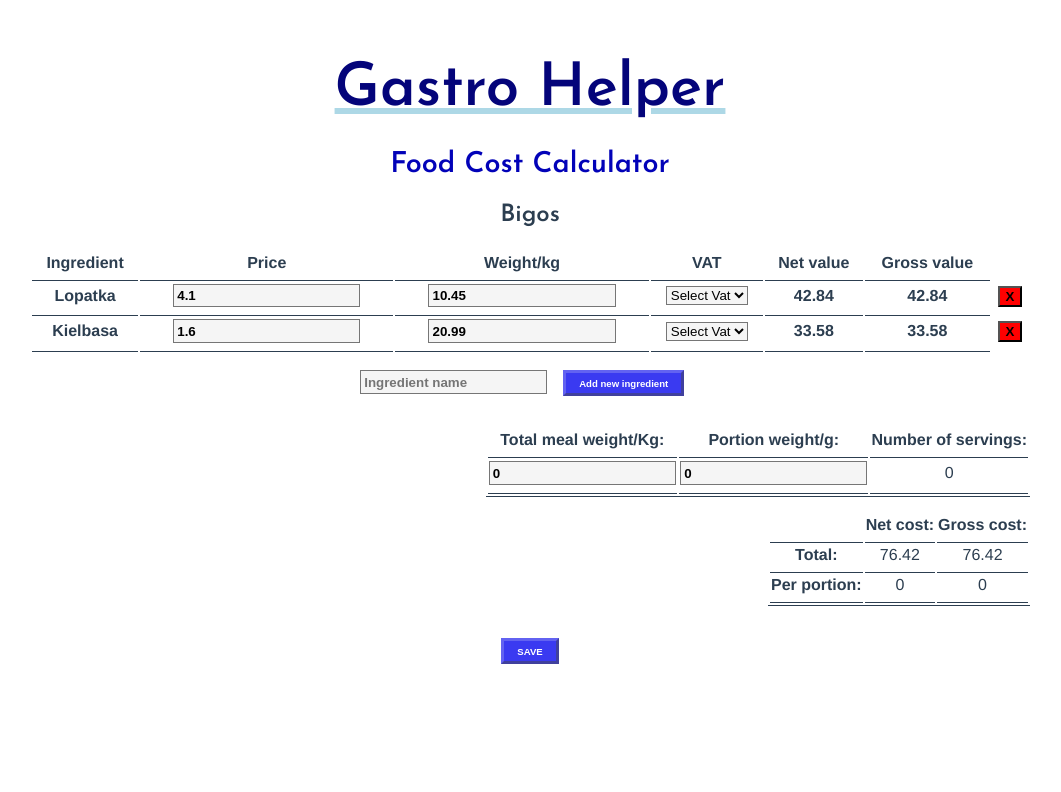
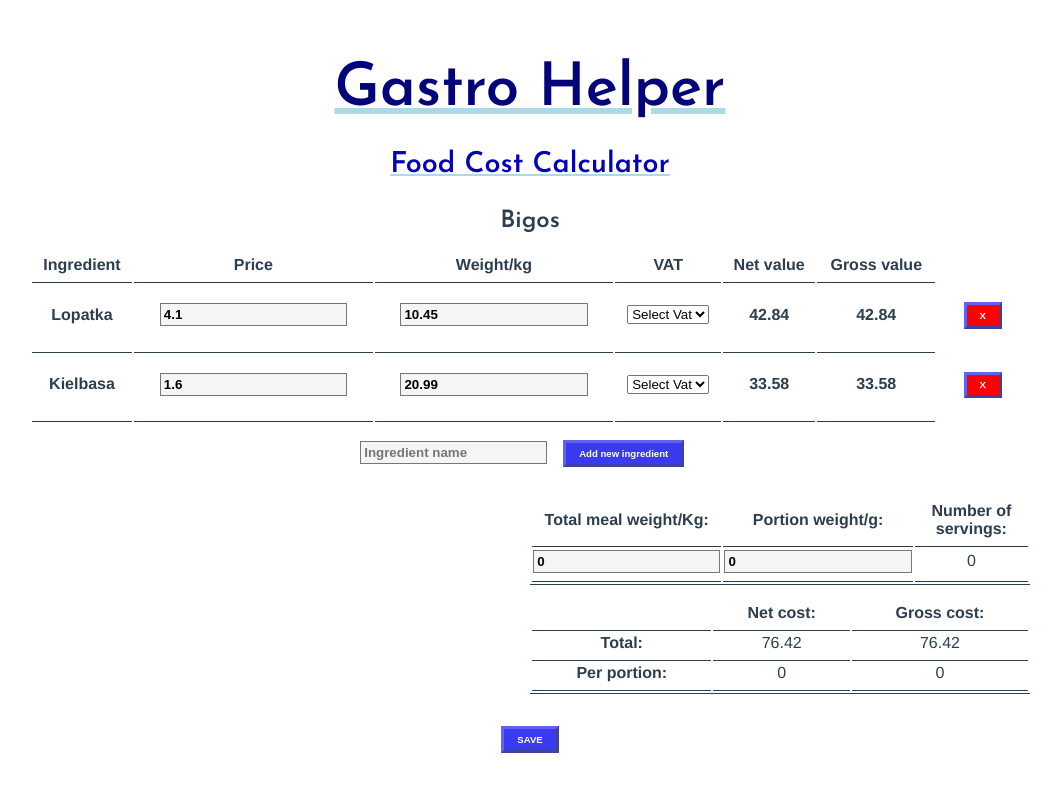
Before and after one commit to JanekJaniak/GastroFoodcostVue, a Vue app: page / in a window 1280 px wide. Shown: the top 792 px of the page, without its empty margins (110-1171 px from the left). Built offline with nearby package versions, Linux system fonts and the light colour scheme.

Commit message:
Add SASS

```diff
--- a/src/App.vue
+++ b/src/App.vue
@@ -19,13 +19,15 @@ export default {
 }
 </script>
 
-<style>
-#app {
-  font-family: Avenir, Helvetica, Arial, sans-serif;
-  -webkit-font-smoothing: antialiased;
-  -moz-osx-font-smoothing: grayscale;
-  text-align: center;
-  color: #2c3e50;
-  margin-top: 60px;
-}
+<style lang='sass'>
+@import './style.sass'
+
+#app
+  font-family: Avenir, Helvetica, Arial, sans-serif
+  -webkit-font-smoothing: antialiased
+  -moz-osx-font-smoothing: grayscale
+  text-align: center
+  color: #2c3e50
+  margin-top: 60px
+
 </style>
--- a/src/components/MealCostCalculator.vue
+++ b/src/components/MealCostCalculator.vue
@@ -1,26 +1,26 @@
 <template lang="pug">
-  div(class="table-container")
-    h2 Food Cost Calculator
+  div.meal_cost_calculator
+    h1.heading-primary Food Cost Calculator
 
-    h3 {{meal.name}}
+    h2.heading-secondary {{meal.name}}
 
-    table(class="ingredient-table")
+    table.table
       thead
-        th(
+        th.table__inner(
           v-for="header in tHeader"
           :key="header.id"
         ) {{header.name}}
 
       tbody
-        tr(
+        tr.table__tr(
           v-for="({id, name, quantity, price, vat}, ingredientIndex) in meal.ingredients"
           :key="id"
         )
-          td
+          td.table__inner
             strong {{name}}
 
-          td
-            input(
+          td.table__inner
+            input.input(
               :id="`weight-${ingredientIndex}`"
               placeholder="Edit"
               v-model.number="meal.ingredients[ingredientIndex].quantity"
@@ -28,8 +28,8 @@
               @focus="selectInput($event)"
             )
 
-          td
-            input(
+          td.table__inner
+            input.input(
               :id="`price-${ingredientIndex}`"
               placeholder="Edit"
               v-model.number="meal.ingredients[ingredientIndex].price"
@@ -37,7 +37,7 @@
               @focus="selectInput($event)"
             )
 
-          td
+          td.table__inner
             select(v-model="meal.ingredients[ingredientIndex].vat")
               option(
                 v-for="option in vatOptions"
@@ -46,42 +46,38 @@
                 :disabled="option.disabled"
               ) {{option.text}}
 
-          td
+          td.table__inner
             strong {{calculateNetValue(quantity, price, ingredientIndex)}}
 
-          td
+          td.table__inner
             strong {{calculateGrossValue(quantity, price, vat, ingredientIndex)}}
 
-          td(class="remove-button-wrapper")
-            button(
-              class="remove-button"
+          td.table__inner.table__inner-no_border
+            button.button.button-remove(
               @click="removeItem(id)"
             ) X
 
-    div(class="newIngredient")
-      input(
+    div.new__ingredient
+      input.input(
         placeholder="Ingredient name"
         @keypress.enter="addIngredient()"
         @input="handleInput"
         :value="newIngredientInputValue"
       )
 
-      button(
-        class="dim button"
-         @click="addIngredient()"
-      ) Add new ingredient
+      button.button.button-dim(@click="addIngredient()") Add new ingredient
 
-    table(class="weight-table")
+    table.table-calculate
       thead
-        th Total meal weight/Kg:
+        th.table__inner Total meal weight/Kg:
 
-        th Portion weight/g:
+        th.table__inner Portion weight/g:
 
-        th Number of servings:
+        th.table__inner Number of servings:
 
       tbody
-        td
-          input(
+        td.table__inner
+          input.input(
             type="number"
             :id="`totalWeight`"
             placeholder="Edit"
@@ -89,8 +85,8 @@
             @focus="selectInput($event)"
           )
 
-        td
-          input(
+        td.table__inner
+          input.input(
             type="number"
             :id="`portionWeight`"
             placeholder="Edit"
@@ -98,34 +94,34 @@
             @focus="selectInput($event)"
           )
 
-        td {{calculatePortionsCount(meal.total.weight, meal.portion.weight)}}
+        td.table__inner {{calculatePortionsCount(meal.total.weight, meal.portion.weight)}}
 
-    table(class="cost-table")
+    table.table-calculate
       thead
-        th
+        th.table__inner
 
-        th Net cost:
+        th.table__inner Net cost:
 
-        th Gross cost:
+        th.table__inner Gross cost:
 
       tbody
         tr
-          td
+          td.table__inner
             strong Total:
 
-          td {{calculateTotalCost('net')}}
+          td.table__inner {{calculateTotalCost('net')}}
 
-          td {{calculateTotalCost('gross')}}
+          td.table__inner {{calculateTotalCost('gross')}}
 
         tr
-          td
+          td.table__inner
             strong Per portion:
 
-          td {{calculatePortionCost('net')}}
+          td.table__inner {{calculatePortionCost('net')}}
 
-          td {{calculatePortionCost('gross')}}
+          td.table__inner {{calculatePortionCost('gross')}}
 
-    button(class="dim button") SAVE
+    button.button.button-dim SAVE
 </template>
 
 <script>
@@ -282,107 +278,10 @@ export default {
 }
 </script>
 
-<style>
-
-h2 {
-  font-family: 'Josefin Sans', sans-serif;
-  font-size: 1.8rem;
-  color: rgb(2, 2, 184);
-}
-
-h3 {
-  font-family: 'Josefin Sans', sans-serif;
-  font-size: 1.5rem;
-  font-weight: 700;
-}
-
-th, td {
-  border: none;
-  border-bottom-style: solid;
-  border-bottom-width: 1px;
-  padding-bottom: 0.5rem;
-}
-
-input {
-  border-style: solid;
-  border-width: 1px;
-  background-color: rgb(245, 245, 245);
-  padding: 0.2rem;
-  font-weight: 700;
-}
-
-input:focus {
-  outline-color:  rgb(76, 76, 250);
-}
-
-select {
-   background-color: rgb(245, 245, 245);
-}
-
-.cost-table, .weight-table {
-  border: none;
-  border-bottom-style: solid;
-  border-bottom-width: 1px;
-  margin: 1rem;
-  margin-left: auto;
-  margin-right: 0;
-}
-
-.ingredient-table {
-  width: 100%;
-  border: none;
-}
-
-.table-container {
-  margin: 0 auto;
-  width: 80vw;
-  max-width: 1000px;
-  position: relative;
-}
-
-.dim:hover {
-  background-color: rgb(4, 4, 122);
-  border-color: black;
-  transition: .5s ease-in;
-}
-
-.dim:active {
-  color: black;
-  background-color: rgb(188, 207, 248);
-  border-color: rgb(76, 76, 250);
-  transition:.2s ease-out;
-}
-
-.button {
-  margin: 1rem;;
-  font-size: .6rem;
-  padding: 0.3rem 0.8rem 0.3rem 0.8rem;
-  border-width: 0.2rem;
-  border-color: rgb(98, 98, 241);
-  background-color: rgb(58, 58, 241);
-  color: white;
-  font-weight: 700;
-}
-
-.remove-button {
-  background-color: red;
-  font-weight: 900;
-}
-
-.remove-button:hover {
-  background-color: rgb(248, 149, 149);
-  font-weight: 900;
-  transition: .3s ease-in;
-}
-
-.remove-button:active {
-  background-color: red;
-  font-weight: 900;
-  color: white;
-}
-
-.remove-button-wrapper {
-  border: none;
-}
-
+<style lang="sass">
+.meal_cost_calculator
+  margin: 0 auto
+  width: 80vw
+  max-width: 1000px
+  position: relative
 </style>
--- /dev/null
+++ b/src/components/TotalCostComponent.vue
@@ -0,0 +1,183 @@
+<template lang="pug">
+    table(class="weight-table")
+        thead
+        th Total meal weight/Kg:
+
+        th Portion weight/g:
+
+        th Number of servings:
+
+        tbody
+            td
+                input(
+                type="number"
+                :id="`totalWeight`"
+                placeholder="Edit"
+                v-model.number="meal.total.weight"
+                @focus="selectInput($event)"
+                )
+
+            td
+                input(
+                type="number"
+                :id="`portionWeight`"
+                placeholder="Edit"
+                v-model.number="meal.portion.weight"
+                @focus="selectInput($event)"
+                )
+
+            td {{calculatePortionsCount(meal.total.weight, meal.portion.weight)}}
+
+    table(class="cost-table")
+        thead
+            th
+
+            th Net cost:
+
+            th Gross cost:
+
+        tbody
+            tr
+                td
+                strong Total:
+
+                td {{calculateTotalCost('net')}}
+
+                td {{calculateTotalCost('gross')}}
+
+            tr
+                td
+                strong Per portion:
+
+                td {{calculatePortionCost('net')}}
+
+                td {{calculatePortionCost('gross')}}
+</template>
+
+<script>
+export default {
+    name: 'TotalCostComponent',
+
+    methods: {
+        selectInput(event) {
+            event.target.select();
+      },
+
+      calculatePortionsCount(totalWeight, portionWeight) {
+        let portionCount = 0;
+
+        if (this.meal.total.weight && this.meal.portion.weight ) {
+          portionCount = totalWeight / (portionWeight / 1000);
+          portionCount = portionCount < 1 ? 0 : Math.round(portionCount);
+
+          this.meal.portion.count = portionCount;
+        }
+
+        return portionCount;
+      },
+
+      calculateTotalCost(costType) {
+        let total = 0;
+        this.meal.ingredients.forEach(ingredient => {
+          total += parseFloat(ingredient[costType]);
+        });
+
+        total = parseFloat(total.toFixed(2));
+        this.meal.total.cost[costType] = total;
+
+        return total;
+      },
+
+      calculatePortionCost(costType) {
+        let portion = 0;
+
+        if (this.meal.total.cost[costType] && this.meal.portion.count) {
+          portion = (this.meal.total.cost[costType] / this.meal.portion.count).toFixed(2);
+
+          this.meal.portion.cost[costType] = parseFloat(portion);
+        }
+
+        return this.meal.portion.cost[costType];
+      },
+    },
+}
+</script>
+
+<style>
+th, td {
+    border: none;
+    border-bottom-style: solid;
+    border-bottom-width: 1px;
+    padding-bottom: 0.5rem;
+}
+
+input {
+    border-style: solid;
+    border-width: 1px;
+    background-color: rgb(245, 245, 245);
+    padding: 0.2rem;
+    font-weight: 700;
+}
+
+input:focus {
+    outline-color:  rgb(76, 76, 250);
+}
+
+select {
+    background-color: rgb(245, 245, 245);
+}
+
+.cost-table, .weight-table {
+    border: none;
+    border-bottom-style: solid;
+    border-bottom-width: 1px;
+    margin: 1rem;
+    margin-left: auto;
+    margin-right: 0;
+}
+
+.dim:hover {
+    background-color: rgb(4, 4, 122);
+    border-color: black;
+    transition: .5s ease-in;
+}
+
+.dim:active {
+    color: black;
+    background-color: rgb(188, 207, 248);
+    border-color: rgb(76, 76, 250);
+    transition:.2s ease-out;
+}
+
+.button {
+    margin: 1rem;;
+    font-size: .6rem;
+    padding: 0.3rem 0.8rem 0.3rem 0.8rem;
+    border-width: 0.2rem;
+    border-color: rgb(98, 98, 241);
+    background-color: rgb(58, 58, 241);
+    color: white;
+    font-weight: 700;
+}
+
+.remove-button {
+    background-color: red;
+    font-weight: 900;
+}
+
+.remove-button:hover {
+    background-color: rgb(248, 149, 149);
+    font-weight: 900;
+    transition: .3s ease-in;
+}
+
+.remove-button:active {
+    background-color: red;
+    font-weight: 900;
+    color: white;
+}
+
+.remove-button-wrapper {
+    border: none;
+}
+</style>
--- /dev/null
+++ b/src/style.sass
@@ -0,0 +1,4 @@
+@import './styles/button.sass'
+@import './styles/form.sass'
+@import './styles/table.sass'
+@import './styles/typo.sass'
--- /dev/null
+++ b/src/styles/button.sass
@@ -0,0 +1,29 @@
+.button
+  margin: 1rem
+  font-size: .6rem
+  padding: 0.3rem 0.8rem 0.3rem 0.8rem
+  border-width: 0.2rem
+  border-color: rgb(98, 98, 241)
+  background-color: rgb(58, 58, 241)
+  color: white
+  font-weight: 700
+
+  &-remove
+    background-color: red
+    font-weight: 900
+
+    &:active
+      background-color: rgb(156, 16, 25)
+      font-weight: 900
+      color: black
+
+  &-dim
+
+    &:hover
+      background-color: rgb(4, 4, 122)
+      border-color: black
+
+    &:active
+      color: black
+      background-color: rgb(188, 207, 248)
+      border-color: rgb(76, 76, 250)
--- /dev/null
+++ b/src/styles/form.sass
@@ -0,0 +1,12 @@
+.input
+  border-style: solid
+  border-width: 1px
+  background-color: rgb(245, 245, 245)
+  padding: 0.2rem
+  font-weight: 700
+
+  &:focus
+    outline-color:  rgb(76, 76, 250)
+
+  &:select
+    background-color: rgb(245, 245, 245)
--- /dev/null
+++ b/src/styles/table.sass
@@ -0,0 +1,21 @@
+.table
+  width: 100%
+  border: none
+
+  &-calculate
+    border: none
+    border-bottom-style: solid
+    border-bottom-width: 1px
+    margin: 1rem
+    margin-left: auto
+    margin-right: 0
+    width: 50%
+
+  &__inner
+    border: none
+    border-bottom-style: solid
+    border-bottom-width: 1px
+    padding-bottom: 0.5rem
+
+    &-no_border
+      border: none
--- /dev/null
+++ b/src/styles/typo.sass
@@ -0,0 +1,10 @@
+.heading
+  &-primary
+    font-family: 'Josefin Sans', sans-serif
+    font-size: 1.8rem
+    color: rgb(2, 2, 184)
+
+  &-secondary
+    font-family: 'Josefin Sans', sans-serif
+    font-size: 1.5rem
+    font-weight: 700
```
